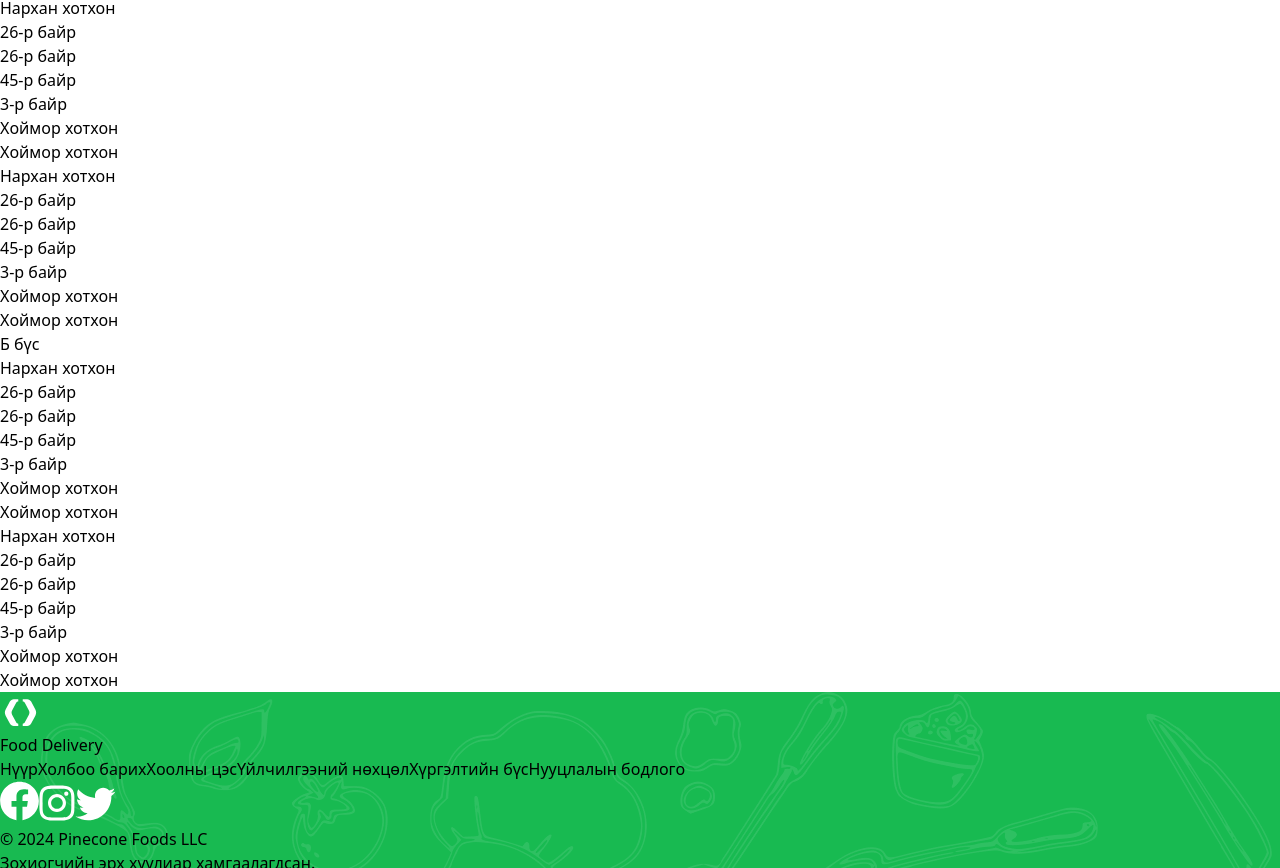
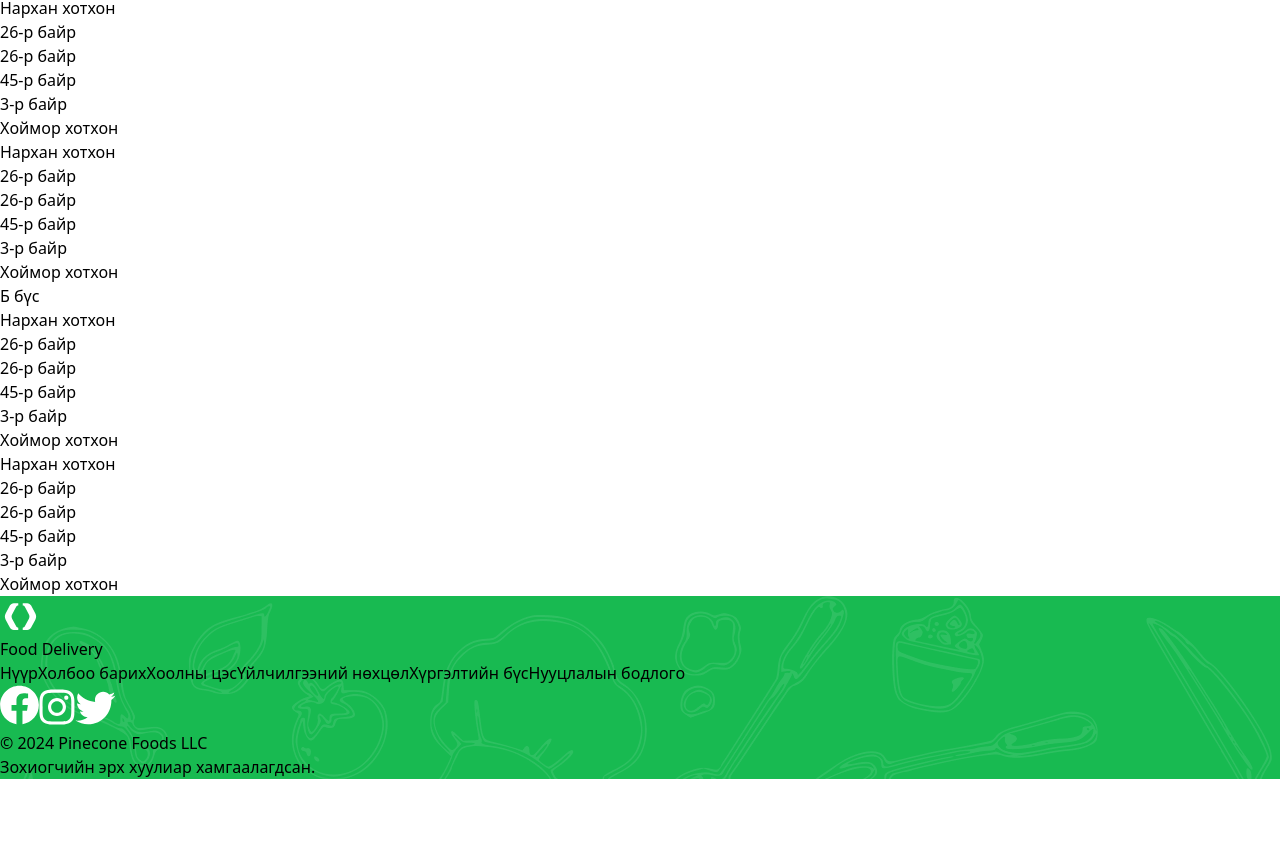
Before and after one commit to LEAP-MNG-1f/Badamgarav-Food-Delivery, a Next.js app in the folder front-end/: page /delivery in a window 1280 px wide. Shown: the part 690-1558 px from the top of the page. After the commit the page ends 1469 px from the top, so only its background shows below. Built offline with nearby package versions, Linux system fonts and the light colour scheme.

Commit message:
BE Order

```diff
--- a/front-end/package.json
+++ b/front-end/package.json
@@ -14,6 +14,7 @@
     "@mui/icons-material": "^6.1.7",
     "@mui/material": "^6.1.7",
     "@mui/styled-engine-sc": "^6.1.7",
+    "lodash": "^4.17.21",
     "next": "15.0.3",
     "react": "19.0.0-rc-66855b96-20241106",
     "react-dom": "19.0.0-rc-66855b96-20241106",
--- a/front-end/src/app/_components/homepage/FoodCard.tsx
+++ b/front-end/src/app/_components/homepage/FoodCard.tsx
@@ -42,7 +42,7 @@ export const FoodCard = ({ image, name, price, ingredient }: FoodType) => {
     setCards((prev) => [...prev, insertItem]);
   };
 
-  console.log(cards);
+  // console.log(cards);
 
   const [username, setUsername] = useState<string>("");
 
--- a/front-end/src/app/_components/menu/MenuMorning.tsx
+++ b/front-end/src/app/_components/menu/MenuMorning.tsx
@@ -20,7 +20,6 @@ export default function MenuMorning({ foods }: CardListProps) {
         <div className="flex justify-between">
           <Button
             onClick={handleButton}
-            a
             className={`!w-[280.5px] !h-[43px] !rounded-[8px] !border-1 ${
               isClicked
                 ? "!bg-[#18BA51] !text-white"
--- a/front-end/src/app/_components/ui/DeliveryArea.tsx
+++ b/front-end/src/app/_components/ui/DeliveryArea.tsx
@@ -6,7 +6,7 @@ export const DeliveryArea = () => {
       <div className="container flex flex-col justify-center">
         <iframe
           src="https://www.google.com/maps/embed?pb=!1m14!1m8!1m3!1d10695.928318820452!2d106.9093603!3d47.9173842!3m2!1i1024!2i768!4f13.1!3m3!1m2!1s0x5d96924423920d8d%3A0x458ba9ebf806cbfd!2sSukhbaatar%20Square%2C%20Ulaanbaatar!5e0!3m2!1sen!2smn!4v1732291755320!5m2!1sen!2smn"
-          width="1200"
+          width="100%"
           height="616"
           loading="lazy"
         ></iframe>
@@ -29,7 +29,6 @@ export const DeliveryArea = () => {
                 <p>45-р байр</p>
                 <p>3-р байр</p>
                 <p>Хоймор хотхон </p>
-                <p>Хоймор хотхон </p>
               </div>
               <div className="w-[262px] flex flex-col gap-4 text-[16px] font-[400] leading-[19.09px]">
                 <p>Нархан хотхон</p>
@@ -37,7 +36,6 @@ export const DeliveryArea = () => {
                 <p>26-р байр</p>
                 <p>45-р байр</p>
                 <p>3-р байр</p>
-                <p>Хоймор хотхон </p>
                 <p>Хоймор хотхон </p>
               </div>
             </div>
@@ -54,7 +52,6 @@ export const DeliveryArea = () => {
                 <p>45-р байр</p>
                 <p>3-р байр</p>
                 <p>Хоймор хотхон </p>
-                <p>Хоймор хотхон </p>
               </div>
               <div className="w-[262px] flex flex-col gap-4 text-[16px] font-[400] leading-[19.09px]">
                 <p>Нархан хотхон</p>
@@ -62,7 +59,6 @@ export const DeliveryArea = () => {
                 <p>26-р байр</p>
                 <p>45-р байр</p>
                 <p>3-р байр</p>
-                <p>Хоймор хотхон </p>
                 <p>Хоймор хотхон </p>
               </div>
             </div>
```
Also changed, not shown: 1 other file (tests, documents, lock files or other folders).
